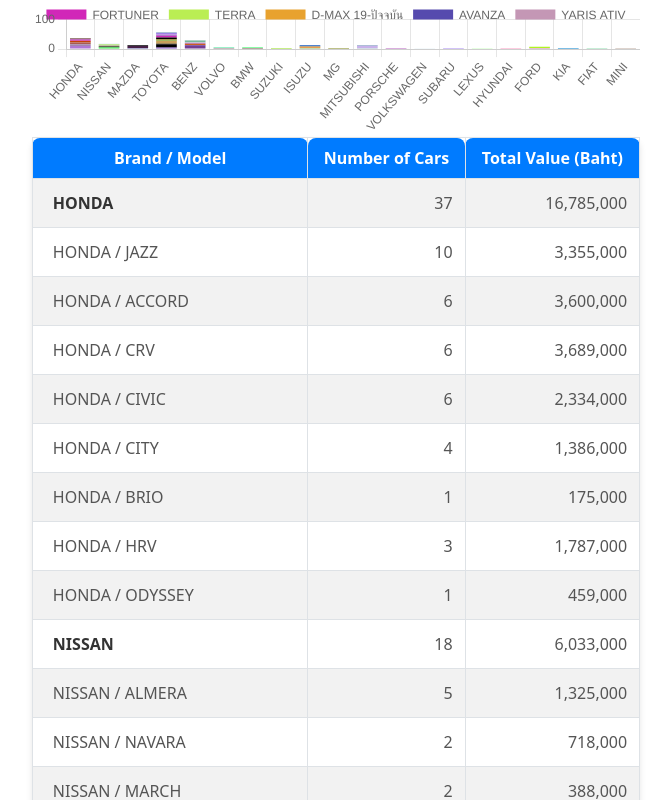
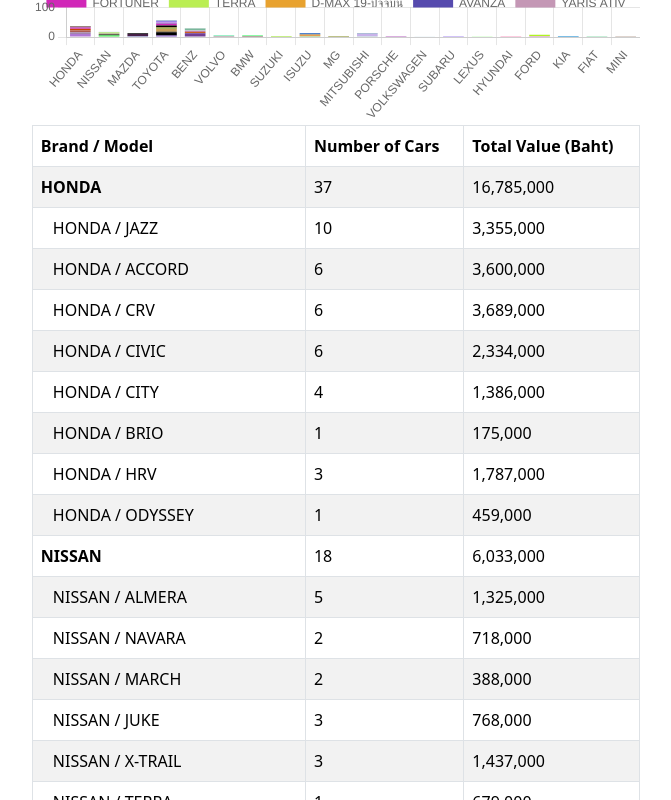
Before and after one commit to ApP0s/projectCar1, a React (Vite) app: page /Dashboard in a window 1280 px wide. Shown: the part 1000-1800 px from the top of the page, without its empty margins (304-975 px from the left). Built offline with nearby package versions, Linux system fonts and the light colour scheme.

Commit message:
fixed error

```diff
--- a/src/pages/Dashboard.css
+++ /dev/null
@@ -1,73 +0,0 @@
-/* Styles for the Dashboard */
-.dashboard-container {
-    padding: 20px;
-    background-color: #f9f9f9;
-  }
-
-  h1 {
-    text-align: center;
-    font-size: 2.5rem;
-    margin-bottom: 20px;
-    color: #333;
-  }
-
-  .chart-container {
-    display: flex;
-    justify-content: space-around;
-    margin-bottom: 40px;
-  }
-
-  .table-container {
-    margin-top: 20px;
-    overflow-x: auto;
-  }
-
-  .table {
-    background-color: #fff;
-    border-radius: 8px;
-    box-shadow: 0 4px 6px rgba(0, 0, 0, 0.1);
-  }
-
-  .table thead th {
-    background-color: #007bff;
-    color: white;
-    text-align: center;
-    font-weight: bold;
-    border-top-left-radius: 8px;
-    border-top-right-radius: 8px;
-  }
-
-  .table thead th:first-child {
-    border-top-left-radius: 8px;
-  }
-
-  .table thead th:last-child {
-    border-top-right-radius: 8px;
-  }
-
-  .table tbody tr td {
-    padding: 12px;
-    text-align: center;
-    vertical-align: middle;
-    color: #555;
-  }
-
-  .table tbody tr td:first-child {
-    text-align: left;
-    padding-left: 20px;
-    font-weight: 500;
-  }
-
-  .table tbody tr td:nth-child(2),
-  .table tbody tr td:nth-child(3) {
-    text-align: right;
-  }
-
-  .table tbody tr:hover {
-    background-color: #f1f1f1;
-  }
-
-  .table tbody tr td strong {
-    font-weight: bold;
-    color: #333;
-  }
--- a/src/pages/Dashboard.jsx
+++ b/src/pages/Dashboard.jsx
@@ -5,7 +5,6 @@
 import 'bootstrap/dist/css/bootstrap.min.css';
 import PieChart from '../components/pie_Chart.jsx';
 import StackedBarChart from '../components/StackedBarChart.jsx';
-import './Dashboard.css';
 
 const Dashboard = () => {
   const carsArray = carJson.Cars; // Access the array of cars from the "Cars" key
```
Also changed, not shown: src/dataRod/taladrod-cars.min.json.
